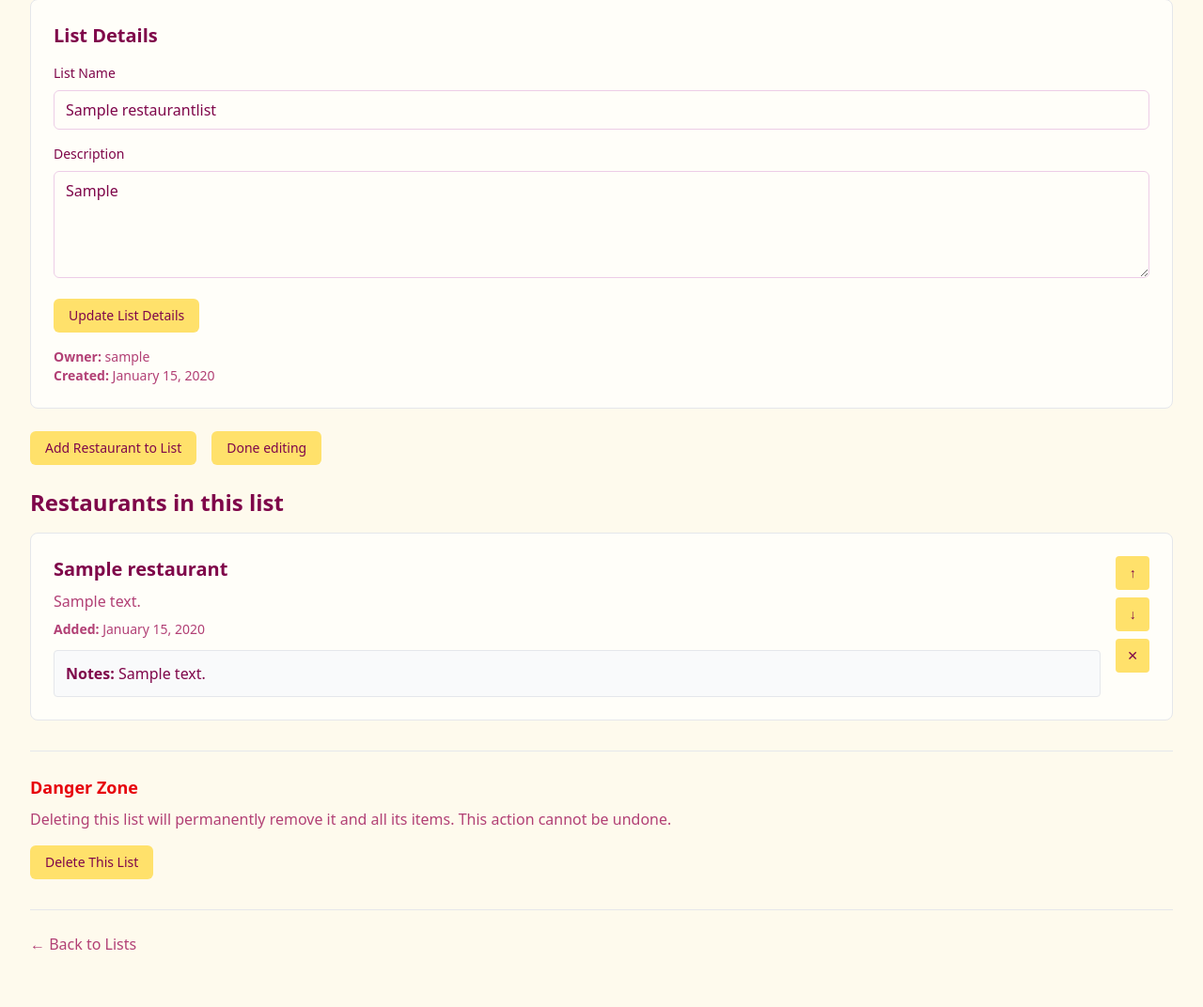
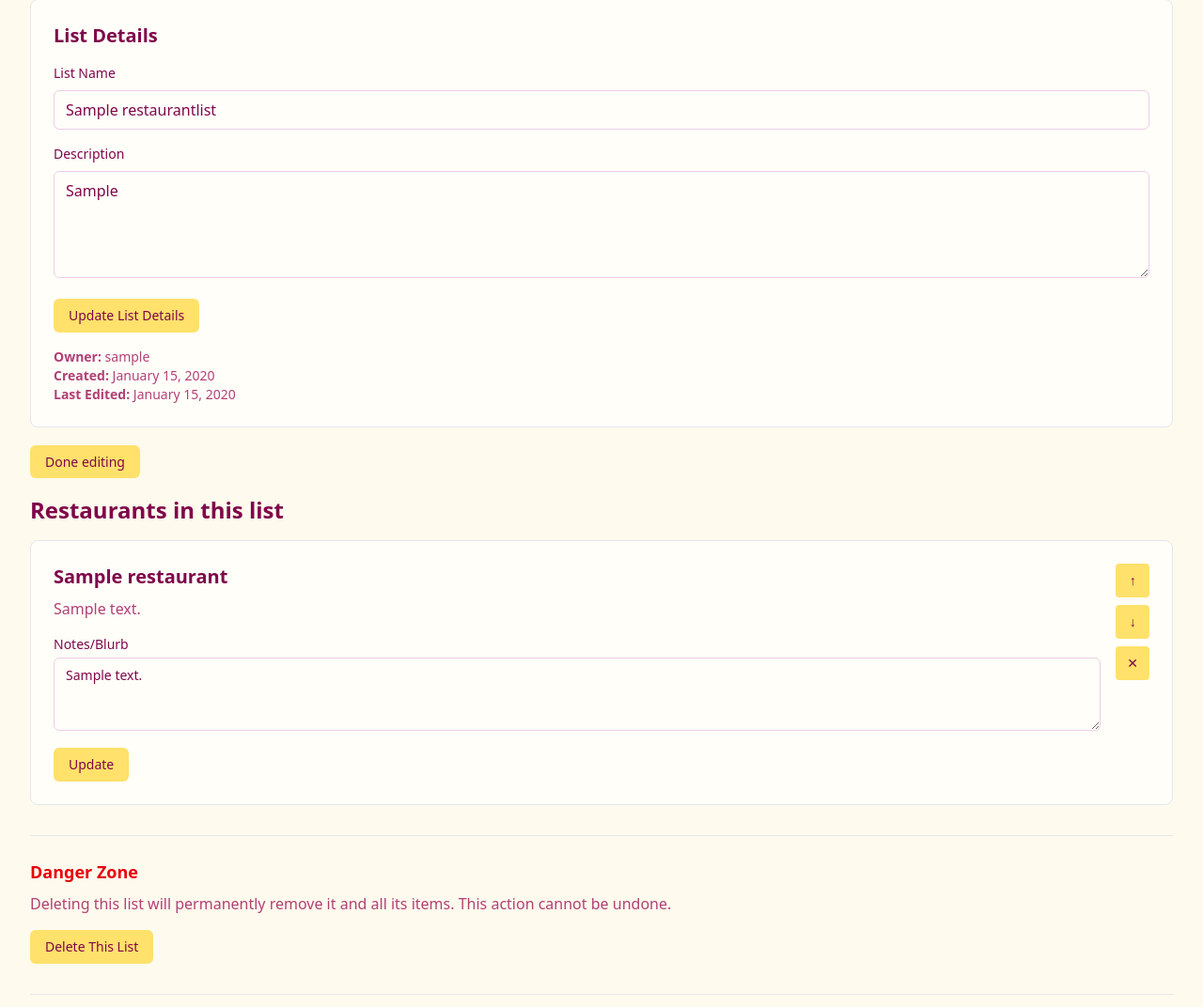
Before and after one commit to leifmetcalf/munch-claude, a Django app: page /list/1/edit/ in a window 1280 px wide. Shown: the part 149-1221 px from the top of the page at 94% size. Run offline with Django 5.2, Linux system fonts and the light colour scheme; a user stored in the database is signed in; tables that the repository leaves empty hold one stand-in row (values such as "Sample post"); style sheets or scripts are compiled from the project's sources; parts of the project's set-up code (start-up, migrations or seed data) failed here and were passed over.

Commit message:
Add editable notes field and last updated timestamp to restaurant lists
- Add editable notes/blurb field for each restaurant in list edit view
- Add updated_at field to RestaurantList model with auto_now=True
- Display "Last Updated" timestamp on list detail and edit pages
- Add restaurantlistitem_update view to handle notes updates
- Remove "Add Restaurant to List" button from list edit view

🤖 Generated with [Claude Code](https://claude.ai/code)

Co-Authored-By: Claude <noreply@anthropic.com>

```diff
--- a/lists/models.py
+++ b/lists/models.py
@@ -56,6 +56,7 @@ class RestaurantList(models.Model):
     owner = models.ForeignKey(User, on_delete=models.CASCADE)
     blurb = models.TextField(blank=True, help_text="Description or notes about this list")
     inserted_at = models.DateTimeField(auto_now_add=True)
+    updated_at = models.DateTimeField(auto_now=True)
 
     class Meta:
         ordering = ['-inserted_at']
--- a/lists/templates/lists/restaurant_list_detail.html
+++ b/lists/templates/lists/restaurant_list_detail.html
@@ -11,6 +11,7 @@
 
     <div class="bg-yakiimo-cream-light rounded-lg border border-yakiimo-purple-border p-4 mb-6">
         <p class="text-black text-sm mb-2"><strong>Created:</strong> {{ restaurant_list.inserted_at|date:"F j, Y" }}</p>
+        <p class="text-black text-sm mb-2"><strong>Last Updated:</strong> {{ restaurant_list.updated_at|date:"F j, Y" }}</p>
         <p class="text-black text-sm mb-2">
             <strong>Followers:</strong>
             <a href="{% url 'list_followers' restaurant_list.id %}" class="text-black hover:text-yakiimo-purple">{{ follower_count }}</a>
--- a/lists/templates/lists/restaurant_list_edit.html
+++ b/lists/templates/lists/restaurant_list_edit.html
@@ -29,11 +29,11 @@
         <div class="mt-4 text-sm text-yakiimo-purple-light">
             <p><strong>Owner:</strong> {{ restaurant_list.owner.username }}</p>
             <p><strong>Created:</strong> {{ restaurant_list.inserted_at|date:"F j, Y" }}</p>
+            <p><strong>Last Edited:</strong> {{ restaurant_list.updated_at|date:"F j, Y" }}</p>
         </div>
     </div>
 
-    <div class="flex gap-4 mb-6">
-        <a href="{% url 'restaurantlistitem_create' %}?list={{ restaurant_list.id }}" class="bg-yakiimo-yellow text-yakiimo-purple hover:bg-yakiimo-yellow-hover px-4 py-2 rounded-md text-sm font-medium transition-colors">Add Restaurant to List</a>
+    <div class="mb-6">
         <a href="{% url 'restaurantlist_detail' restaurant_list.id %}" class="bg-yakiimo-yellow hover:bg-yakiimo-yellow-hover text-yakiimo-purple px-4 py-2 rounded-md text-sm font-medium transition-colors">Done editing</a>
     </div>
 </div>
@@ -49,12 +49,19 @@
                             <a href="{% url 'restaurant_detail' item.restaurant.id %}" class="hover:text-yakiimo-purple-light">{{ item.restaurant.name }}</a>
                         </h3>
                         <p class="text-yakiimo-purple-light mb-2">{{ item.restaurant.address }}</p>
-                        <p class="text-yakiimo-purple-light text-sm mb-2"><strong>Added:</strong> {{ item.inserted_at|date:"F j, Y" }}</p>
-                        {% if item.notes %}
-                            <div class="bg-gray-50 border border-gray-200 rounded p-3 mt-3">
-                                <p class="text-yakiimo-purple"><strong>Notes:</strong> {{ item.notes }}</p>
+
+                        <form method="post" action="{% url 'restaurantlistitem_update' item.id %}" class="mt-4">
+                            {% csrf_token %}
+                            <div class="mb-3">
+                                <label for="notes_{{ item.id }}" class="block text-sm font-medium text-yakiimo-purple mb-1">Notes/Blurb</label>
+                                <textarea name="notes" id="notes_{{ item.id }}" rows="3"
+                                          placeholder="Add notes about this restaurant..."
+                                          class="w-full px-3 py-2 border border-yakiimo-purple-border rounded-md focus:border-yakiimo-yellow text-sm">{{ item.notes }}</textarea>
                             </div>
-                        {% endif %}
+                            <button type="submit" class="bg-yakiimo-yellow text-yakiimo-purple hover:bg-yakiimo-yellow-hover px-4 py-2 rounded-md text-sm font-medium transition-colors">
+                                Update
+                            </button>
+                        </form>
                     </div>
                     <div class="flex flex-col gap-2 ml-4">
                         <a href="{% url 'move_item_up' item.id %}" class="bg-yakiimo-yellow text-yakiimo-purple hover:bg-yakiimo-yellow-hover px-3 py-2 rounded text-center text-sm font-medium transition-colors">↑</a>
--- a/lists/urls.py
+++ b/lists/urls.py
@@ -18,6 +18,7 @@ urlpatterns = [
     path('listitem/<int:item_id>/move-up/', views.move_item_up, name='move_item_up'),
     path('listitem/<int:item_id>/move-down/', views.move_item_down, name='move_item_down'),
     path('listitem/<int:item_id>/delete/', views.restaurantlistitem_delete, name='restaurantlistitem_delete'),
+    path('listitem/<int:item_id>/update/', views.restaurantlistitem_update, name='restaurantlistitem_update'),
     path('restaurant/<int:restaurant_id>/', views.restaurant_detail, name='restaurant_detail'),
     path('restaurant/<int:restaurant_id>/add-image/', views.restaurant_image_add, name='restaurant_image_add'),
     path('profile/<int:user_id>/', views.profile, name='profile'),
--- a/lists/views.py
+++ b/lists/views.py
@@ -799,3 +799,22 @@ def edit_profile(request):
     return render(request, 'lists/edit_profile.html', {
         'form': form
     })
+
+
+@login_required
+def restaurantlistitem_update(request, item_id):
+    """Update a restaurant list item's notes."""
+    item = get_object_or_404(RestaurantListItem, id=item_id)
+
+    # Check if user owns the list
+    if item.restaurant_list.owner != request.user:
+        messages.error(request, "You don't have permission to edit items in this list.")
+        return redirect('restaurantlist_detail', list_id=item.restaurant_list.id)
+
+    if request.method == 'POST':
+        # Update notes
+        item.notes = request.POST.get('notes', '')
+        item.save()
+        messages.success(request, f'Updated "{item.restaurant.name}" successfully!')
+
+    return redirect('restaurantlist_edit', list_id=item.restaurant_list.id)
```
Also changed, not shown: lists/migrations/0003_restaurantlist_updated_at.py (added).
